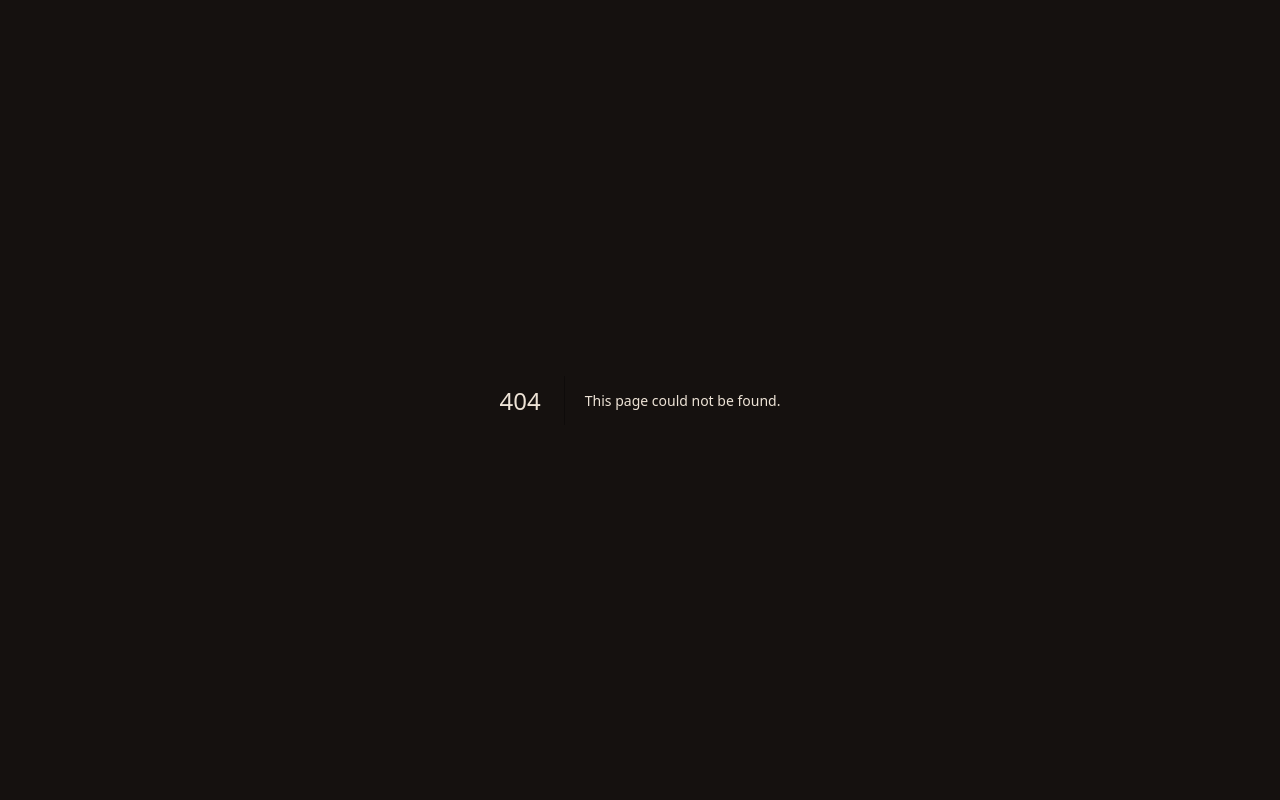
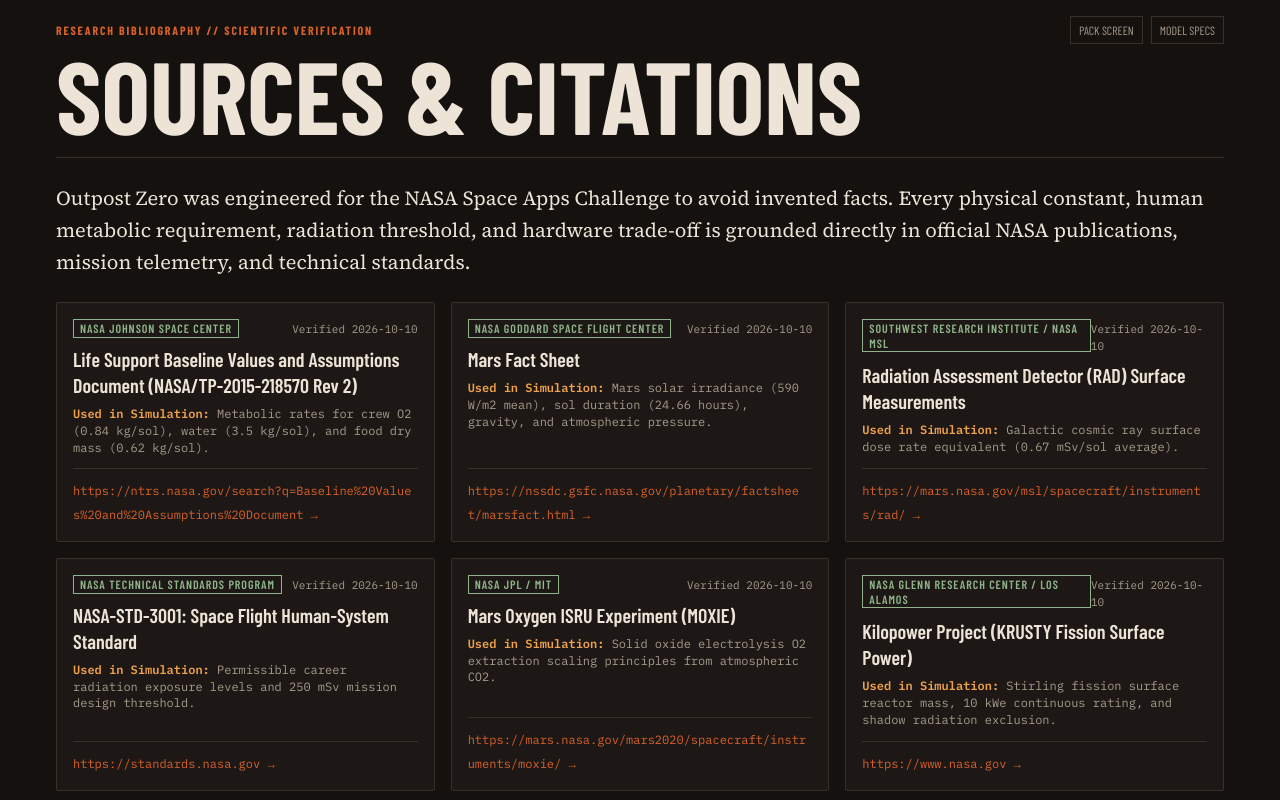
Before and after one commit to RajatSharma404/outpost-zero, a Next.js app: page /sources in a window 1280 px wide. Before the commit this address had no page. Shown: the top 800 px of the page. Built offline with nearby package versions, Linux system fonts and the light colour scheme.

Commit message:
docs: create annotated nasa scientific bibliography page

```diff
--- /dev/null
+++ b/app/sources/page.tsx
@@ -0,0 +1,187 @@
+import React from 'react';
+import Link from 'next/link';
+import { SOURCES } from '../../lib/data';
+import { Tag } from '../../components/ui/Tag';
+
+export default function SourcesPage() {
+  return (
+    <div
+      style={{
+        maxWidth: '1200px',
+        margin: '0 auto',
+        padding: 'var(--space-4)',
+        boxSizing: 'border-box',
+      }}
+    >
+      {/* Header */}
+      <header
+        style={{
+          borderBottom: '1px solid var(--rule)',
+          paddingBottom: 'var(--space-3)',
+          marginBottom: 'var(--space-6)',
+          display: 'flex',
+          justifyContent: 'space-between',
+          alignItems: 'baseline',
+          flexWrap: 'wrap',
+          gap: 'var(--space-2)',
+        }}
+      >
+        <div>
+          <span
+            style={{
+              fontFamily: 'var(--font-condensed)',
+              fontSize: 'var(--fs-label)',
+              color: 'var(--oxide)',
+              letterSpacing: '0.15em',
+              textTransform: 'uppercase',
+              fontWeight: 700,
+            }}
+          >
+            RESEARCH BIBLIOGRAPHY // SCIENTIFIC VERIFICATION
+          </span>
+          <h1
+            style={{
+              fontFamily: 'var(--font-condensed)',
+              fontSize: 'var(--fs-display)',
+              margin: '2px 0 0 0',
+              fontWeight: 700,
+              color: 'var(--ink)',
+              lineHeight: 1,
+            }}
+          >
+            SOURCES & CITATIONS
+          </h1>
+        </div>
+
+        <nav style={{ display: 'flex', gap: 'var(--space-2)' }}>
+          <Link
+            href="/pack"
+            style={{
+              color: 'var(--ink-dim)',
+              fontFamily: 'var(--font-condensed)',
+              fontSize: 'var(--fs-label)',
+              textTransform: 'uppercase',
+              textDecoration: 'none',
+              padding: 'var(--space-1) var(--space-2)',
+              border: '1px solid var(--rule)',
+            }}
+          >
+            Pack Screen
+          </Link>
+          <Link
+            href="/how-it-works"
+            style={{
+              color: 'var(--ink-dim)',
+              fontFamily: 'var(--font-condensed)',
+              fontSize: 'var(--fs-label)',
+              textTransform: 'uppercase',
+              textDecoration: 'none',
+              padding: 'var(--space-1) var(--space-2)',
+              border: '1px solid var(--rule)',
+            }}
+          >
+            Model Specs
+          </Link>
+        </nav>
+      </header>
+
+      {/* Intro */}
+      <p
+        style={{
+          fontFamily: 'var(--font-serif)',
+          fontSize: 'var(--fs-lead)',
+          lineHeight: 1.6,
+          color: 'var(--ink)',
+          marginBottom: 'var(--space-6)',
+        }}
+      >
+        Outpost Zero was engineered for the NASA Space Apps Challenge to avoid invented facts.
+        Every physical constant, human metabolic requirement, radiation threshold, and hardware trade-off
+        is grounded directly in official NASA publications, mission telemetry, and technical standards.
+      </p>
+
+      {/* Bibliography Grid */}
+      <div style={{ display: 'grid', gridTemplateColumns: 'repeat(auto-fit, minmax(360px, 1fr))', gap: 'var(--space-4)', marginBottom: 'var(--space-8)' }}>
+        {SOURCES.map((source) => (
+          <div
+            key={source.id}
+            style={{
+              backgroundColor: 'var(--basalt-2)',
+              border: '1px solid var(--rule)',
+              borderRadius: 'var(--r-1)',
+              padding: 'var(--space-4)',
+              display: 'flex',
+              flexDirection: 'column',
+              justifyContent: 'space-between',
+            }}
+          >
+            <div>
+              <div
+                style={{
+                  display: 'flex',
+                  justifyContent: 'space-between',
+                  alignItems: 'baseline',
+                  marginBottom: 'var(--space-2)',
+                }}
+              >
+                <Tag label={source.publisher} variant="nominal" size="sm" />
+                <span
+                  style={{
+                    fontFamily: 'var(--font-mono)',
+                    fontSize: 'var(--fs-detail)',
+                    color: 'var(--ink-dim)',
+                  }}
+                >
+                  Verified {source.accessedOn}
+                </span>
+              </div>
+
+              <h2
+                style={{
+                  fontFamily: 'var(--font-condensed)',
+                  fontSize: 'var(--fs-lead)',
+                  fontWeight: 600,
+                  color: 'var(--ink)',
+                  margin: '0 0 var(--space-2) 0',
+                  lineHeight: 1.3,
+                }}
+              >
+                {source.title}
+              </h2>
+
+              <p
+                style={{
+                  fontFamily: 'var(--font-mono)',
+                  fontSize: 'var(--fs-label)',
+                  color: 'var(--ink-dim)',
+                  lineHeight: 1.4,
+                  margin: '0 0 var(--space-3) 0',
+                }}
+              >
+                <strong style={{ color: 'var(--ember)' }}>Used in Simulation: </strong>
+                {source.usedFor}
+              </p>
+            </div>
+
+            <div style={{ borderTop: '1px solid var(--rule)', paddingTop: 'var(--space-2)' }}>
+              <a
+                href={source.url}
+                target="_blank"
+                rel="noopener noreferrer"
+                style={{
+                  fontFamily: 'var(--font-mono)',
+                  fontSize: 'var(--fs-label)',
+                  color: 'var(--oxide)',
+                  textDecoration: 'none',
+                  wordBreak: 'break-all',
+                }}
+              >
+                {source.url} &rarr;
+              </a>
+            </div>
+          </div>
+        ))}
+      </div>
+    </div>
+  );
+}
```
